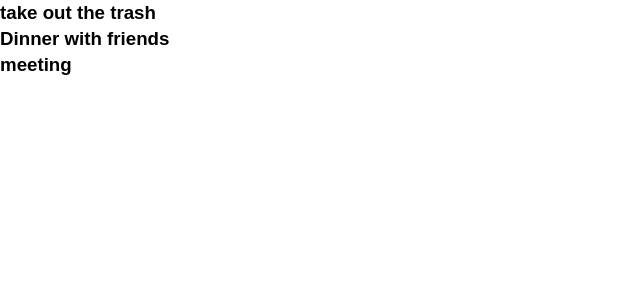
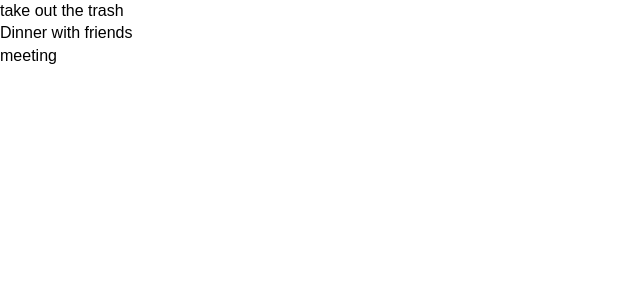
Before and after one commit to yushoo/NotesOnReact, a React (Create React App) app in the folder my-app/: page / in a window 1280 px wide. Shown: the top 300 px of the page, without its empty margins (0-640 px from the left). Built offline with nearby package versions, Linux system fonts and the light colour scheme.

Commit message:
send prop to TodoItem to iterate

```diff
--- a/my-app/src/components/TodoItem.js
+++ b/my-app/src/components/TodoItem.js
@@ -0,0 +1,13 @@
+import React, { Component } from 'react'
+
+export class TodoItem extends Component {
+    render() {
+        return (
+            <div>
+                <p>{ this.props.todo.title }</p>
+            </div>
+        )
+    }
+}
+
+export default TodoItem
--- a/my-app/src/components/Todos.js
+++ b/my-app/src/components/Todos.js
@@ -1,5 +1,5 @@
 import React, {Component} from 'react';
-
+import TodoItem from './TodoItem';
 class Todos extends Component {
     state = {
         todos: [
@@ -22,8 +22,11 @@
       }
 
     render() {
+        // can't cycle through props because state is within Todos.
+        // so there is no need to send in the state as a property
         return this.state.todos.map((todo) => (
-            <h3>{ todo.title }</h3>
+            <TodoItem key={todo.id} todo={todo} />
+            //<h3>{ todo.title }</h3>
         ));
     }
 }
```
